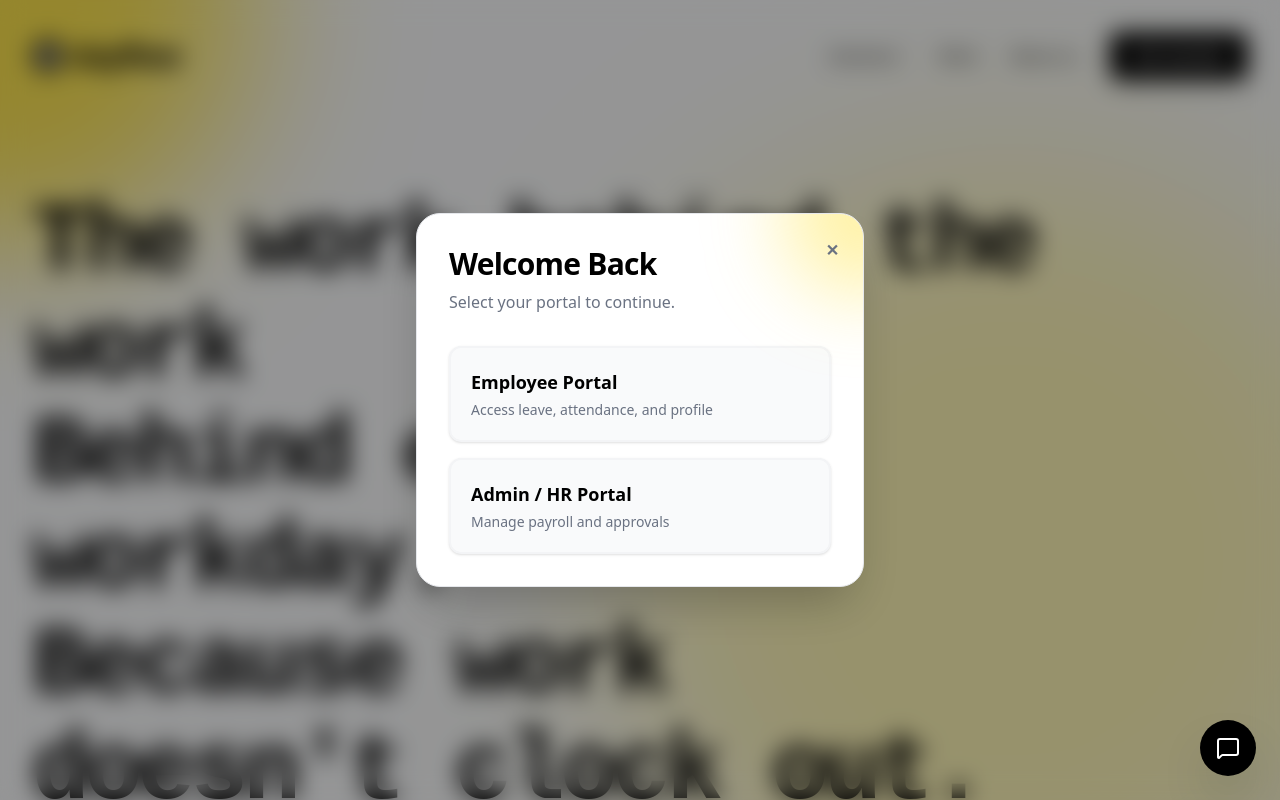
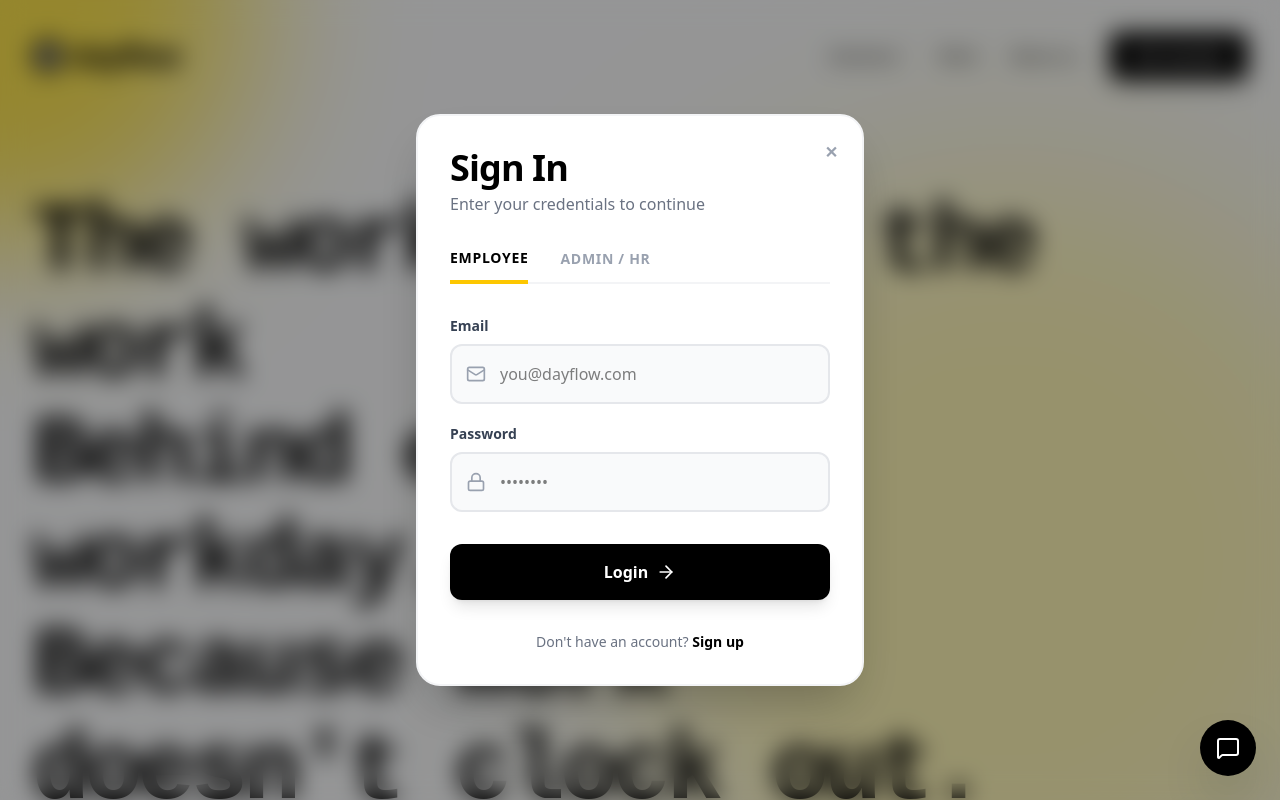
Before and after one commit to shreegaurij-hash/Human-Resource-Management-Systems, a Next.js app: page / in a window 1280 px wide. Both pictures are taken after a click on the button "Get started". Shown: the top 800 px of the page. Built offline with nearby package versions, Linux system fonts and the light colour scheme.

Commit message:
style(home): redesign login modal to match single-form tabbed layout

```diff
--- a/src/components/Home/HomePage.tsx
+++ b/src/components/Home/HomePage.tsx
@@ -1,7 +1,7 @@
 import React, { useEffect, useState } from 'react';
-import { motion, useMotionValue, useSpring } from 'framer-motion';
-import { AnimatePresence } from 'framer-motion';
+import { motion, useMotionValue, useSpring, AnimatePresence } from 'framer-motion';
 import { DatasetUploader } from './DatasetUploader';
+import { Mail, Lock, ArrowRight } from 'lucide-react';
 
 interface HomePageProps {
   onLogin?: (role: 'Admin' | 'Employee') => void;
@@ -11,7 +11,7 @@ export const HomePage: React.FC<HomePageProps> = ({ onLogin }) => {
   const [showLogin, setShowLogin] = useState(false);
 
   // Real Auth States
-  const [loginRole, setLoginRole] = useState<'Admin' | 'Employee' | null>(null);
+  const [loginRole, setLoginRole] = useState<'Admin' | 'Employee'>('Employee');
   const [email, setEmail] = useState('');
   const [password, setPassword] = useState('');
   const [loginError, setLoginError] = useState('');
@@ -233,102 +233,99 @@ export const HomePage: React.FC<HomePageProps> = ({ onLogin }) => {
               initial={{ scale: 0.9, y: 20 }}
               animate={{ scale: 1, y: 0 }}
               exit={{ scale: 0.9, y: 20 }}
-              className="bg-white border border-gray-200 p-8 rounded-3xl w-full max-w-md relative overflow-hidden shadow-2xl"
+              className="bg-white border-2 border-gray-100 p-8 rounded-3xl w-full max-w-md relative shadow-2xl"
             >
-              <div className="absolute -top-20 -right-20 w-40 h-40 bg-yellow-300/40 blur-[40px] rounded-full" />
-
               <button
                 onClick={() => {
                   setShowLogin(false);
-                  setLoginRole(null);
+                  setLoginRole('Employee');
                   setLoginError('');
                 }}
-                className="absolute top-6 right-6 text-gray-500 hover:text-black font-bold z-10"
+                className="absolute top-6 right-6 text-gray-400 hover:text-black font-bold z-10 transition-colors"
               >
                 ✕
               </button>
 
-              {!loginRole ? (
-                <>
-                  <h2 className="text-3xl font-black mb-2 tracking-tight">Welcome Back</h2>
-                  <p className="text-gray-500 mb-8 font-medium">Select your portal to continue.</p>
+              <div className="mb-8">
+                <h2 className="text-4xl font-black mb-1 tracking-tight text-black">Sign In</h2>
+                <p className="text-gray-500 font-medium">Enter your credentials to continue</p>
+              </div>
 
-                  <div className="space-y-4">
+              {/* Tabs */}
+              <div className="flex gap-8 border-b-2 border-gray-100 mb-8">
                 <button
-                      onClick={() => setLoginRole('Employee')}
-                      className="w-full p-5 rounded-xl border-2 border-gray-100 bg-gray-50 hover:bg-white hover:border-black transition-all text-left group flex justify-between items-center shadow-sm hover:shadow-md"
+                  onClick={() => { setLoginRole('Employee'); setLoginError(''); }}
+                  className={`pb-3 text-sm font-bold tracking-wider transition-colors ${
+                    loginRole === 'Employee'
+                      ? 'text-black border-b-4 border-yellow-400 -mb-[2px]'
+                      : 'text-gray-400 hover:text-gray-600'
+                  }`}
                 >
-                      <div>
-                        <div className="font-bold text-lg text-black">Employee Portal</div>
-                        <div className="text-sm text-gray-500 mt-1">Access leave, attendance, and profile</div>
-                      </div>
-                      <div className="text-black opacity-0 group-hover:opacity-100 transition-opacity font-bold">→</div>
+                  EMPLOYEE
                 </button>
-
                 <button
-                      onClick={() => setLoginRole('Admin')}
-                      className="w-full p-5 rounded-xl border-2 border-gray-100 bg-gray-50 hover:bg-white hover:border-black transition-all text-left group flex justify-between items-center shadow-sm hover:shadow-md"
+                  onClick={() => { setLoginRole('Admin'); setLoginError(''); }}
+                  className={`pb-3 text-sm font-bold tracking-wider transition-colors ${
+                    loginRole === 'Admin'
+                      ? 'text-black border-b-4 border-yellow-400 -mb-[2px]'
+                      : 'text-gray-400 hover:text-gray-600'
+                  }`}
                 >
-                      <div>
-                        <div className="font-bold text-lg text-black">Admin / HR Portal</div>
-                        <div className="text-sm text-gray-500 mt-1">Manage payroll and approvals</div>
-                      </div>
-                      <div className="text-black opacity-0 group-hover:opacity-100 transition-opacity font-bold">→</div>
+                  ADMIN / HR
                 </button>
               </div>
-                </>
-              ) : (
-                <form onSubmit={handleLoginSubmit} className="relative z-10">
-                  <button
-                    type="button"
-                    onClick={() => { setLoginRole(null); setLoginError(''); }}
-                    className="text-sm font-bold text-gray-500 hover:text-black mb-6 flex items-center gap-1"
-                  >
-                    ← Back
-                  </button>
-                  <h2 className="text-3xl font-black mb-2 tracking-tight">{loginRole} Login</h2>
-                  <p className="text-gray-500 mb-8 font-medium">Sign in to your account.</p>
 
+              <form onSubmit={handleLoginSubmit}>
                 {loginError && (
-                    <div className="mb-4 p-3 bg-red-50 text-red-600 border border-red-200 rounded-lg text-sm font-bold">
+                  <div className="mb-6 p-4 bg-red-50 text-red-600 border border-red-200 rounded-xl text-sm font-bold">
                     {loginError}
                   </div>
                 )}
 
-                  <div className="space-y-4 mb-8">
+                <div className="space-y-5 mb-8">
                   <div>
-                      <label className="block text-sm font-bold text-gray-700 mb-1">Email</label>
+                    <label className="block text-sm font-bold text-gray-700 mb-2">Email</label>
+                    <div className="relative">
+                      <Mail className="absolute left-4 top-1/2 -translate-y-1/2 text-gray-400" size={20} />
                       <input
                         type="email"
                         required
-                        className="w-full p-3 border-2 border-gray-200 rounded-lg focus:outline-none focus:border-black transition-colors"
+                        className="w-full pl-12 pr-4 py-4 bg-gray-50 border-2 border-gray-200 rounded-xl focus:outline-none focus:border-black focus:bg-white transition-all text-black font-medium"
                         placeholder="you@dayflow.com"
                         value={email}
                         onChange={(e) => setEmail(e.target.value)}
                       />
                     </div>
+                  </div>
                   <div>
-                      <label className="block text-sm font-bold text-gray-700 mb-1">Password</label>
+                    <label className="block text-sm font-bold text-gray-700 mb-2">Password</label>
+                    <div className="relative">
+                      <Lock className="absolute left-4 top-1/2 -translate-y-1/2 text-gray-400" size={20} />
                       <input
                         type="password"
                         required
-                        className="w-full p-3 border-2 border-gray-200 rounded-lg focus:outline-none focus:border-black transition-colors"
+                        className="w-full pl-12 pr-4 py-4 bg-gray-50 border-2 border-gray-200 rounded-xl focus:outline-none focus:border-black focus:bg-white transition-all text-black font-medium"
                         placeholder="••••••••"
                         value={password}
                         onChange={(e) => setPassword(e.target.value)}
                       />
                     </div>
                   </div>
+                </div>
 
                 <button
                   type="submit"
                   disabled={isLoggingIn}
-                    className="w-full py-4 bg-black text-white rounded-lg hover:bg-gray-800 transition-colors font-bold shadow-lg disabled:opacity-70"
+                  className="w-full py-4 bg-black text-white rounded-xl hover:bg-gray-800 transition-colors font-bold shadow-lg disabled:opacity-70 flex items-center justify-center gap-2"
                 >
-                    {isLoggingIn ? 'Authenticating...' : 'Sign In'}
+                  {isLoggingIn ? 'Authenticating...' : 'Login'}
+                  {!isLoggingIn && <ArrowRight size={20} />}
                 </button>
               </form>
-              )}
+
+              <div className="mt-8 text-center text-sm font-medium text-gray-500">
+                Don't have an account? <a href="#" className="text-black font-bold hover:underline">Sign up</a>
+              </div>
             </motion.div>
           </motion.div>
         )}
```
Lines whose indentation alone changed are shown as unchanged.
